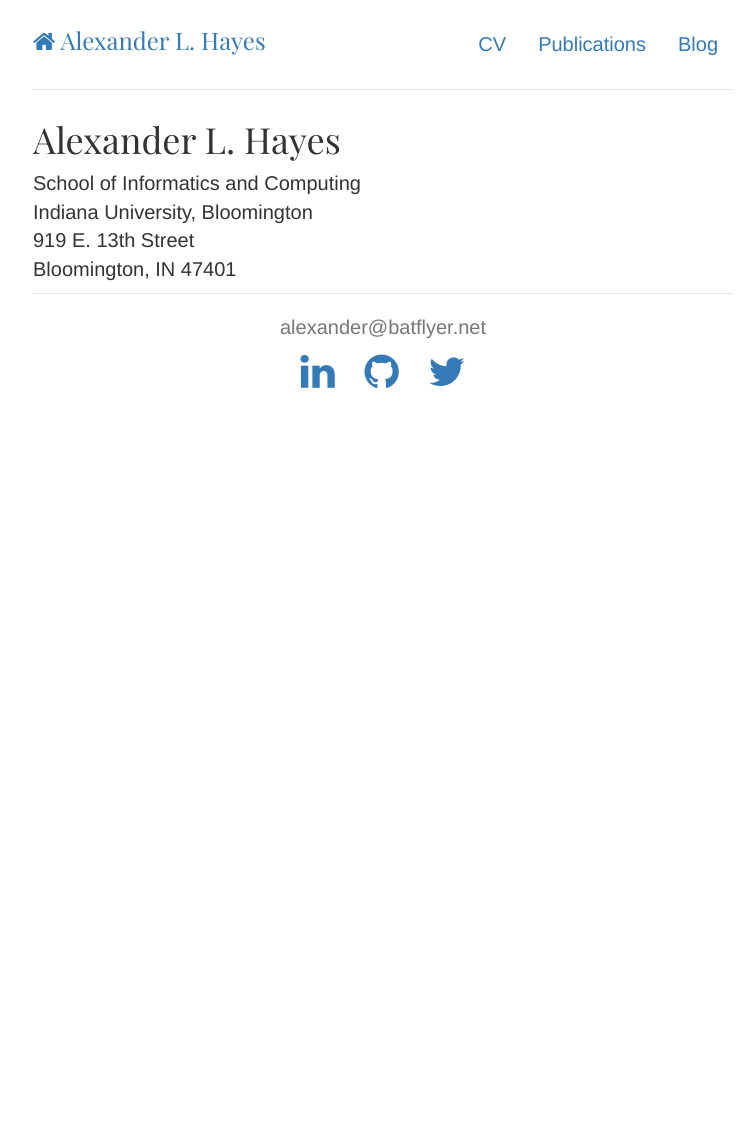
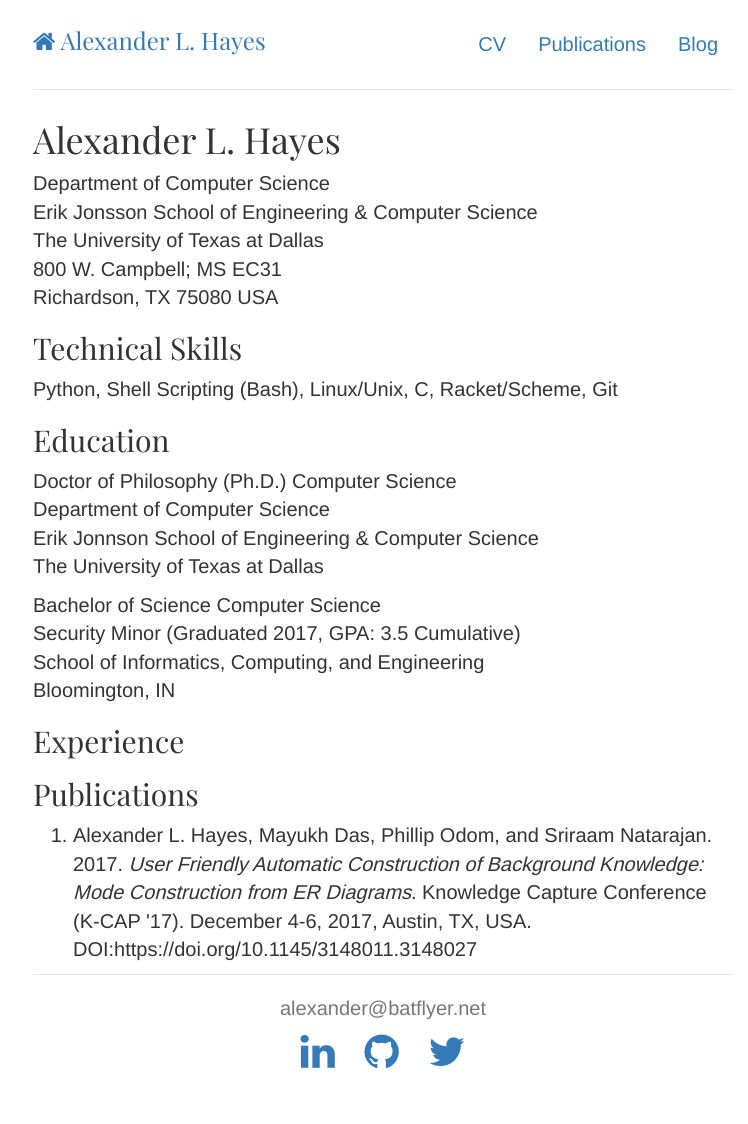
Before and after one commit to hayesall/hayesall.github.io, a Jekyll site: the page built from cv/index.html, in a window 1280 px wide. Shown: the whole page, without its empty margins (257-1005 px from the left). Built offline with Jekyll 4.4.1, drawn with Linux system fonts in a browser that asks for light colours; before the commit the page ends 900 px from its top, so only the background shows below that.

```diff
--- a/cv/index.html
+++ b/cv/index.html
@@ -3,8 +3,33 @@ layout: default
 title: CV | Alexander L. Hayes
 description: Curriculum Vitae (CV) for Alexander L. Hayes
 ---
+
 <h1>{{ site.title }}</h1>
-<p>School of Informatics and Computing<br>
-Indiana University, Bloomington<br>
-919 E. 13th Street<br>
-Bloomington, IN 47401</p>
+<p>Department of Computer Science<br>
+  Erik Jonsson School of Engineering & Computer Science<br>
+  The University of Texas at Dallas<br>
+  800 W. Campbell; MS EC31<br>
+  Richardson, TX 75080 USA
+</p>
+
+<h2>Technical Skills</h2>
+<p>Python, Shell Scripting (Bash), Linux/Unix, C, Racket/Scheme, Git</p>
+
+<h2>Education</h2>
+<p>Doctor of Philosophy (Ph.D.) Computer Science<br>
+  Department of Computer Science<br>
+  Erik Jonnson School of Engineering & Computer Science<br>
+  The University of Texas at Dallas
+</p>
+<p>Bachelor of Science Computer Science<br>
+  Security Minor (Graduated 2017, GPA: 3.5 Cumulative)<br>
+  School of Informatics, Computing, and Engineering<br>
+  Bloomington, IN
+</p>
+
+<h2>Experience</h2>
+
+<h2>Publications</h2>
+<ol>
+  <li>Alexander L. Hayes, Mayukh Das, Phillip Odom, and Sriraam Natarajan. 2017. <i>User Friendly Automatic Construction of Background Knowledge: Mode Construction from ER Diagrams</i>. Knowledge Capture Conference (K-CAP '17). December 4-6, 2017, Austin, TX, USA. DOI:https://doi.org/10.1145/3148011.3148027</li>
+</ol>
```
Also changed, not shown: _posts/2016-12-30-network-of-code-lyoko-fanfiction.md (+1 -13 lines), _posts/2017-05-17-welcome-to-jekyll.md (+1 -0 lines).
